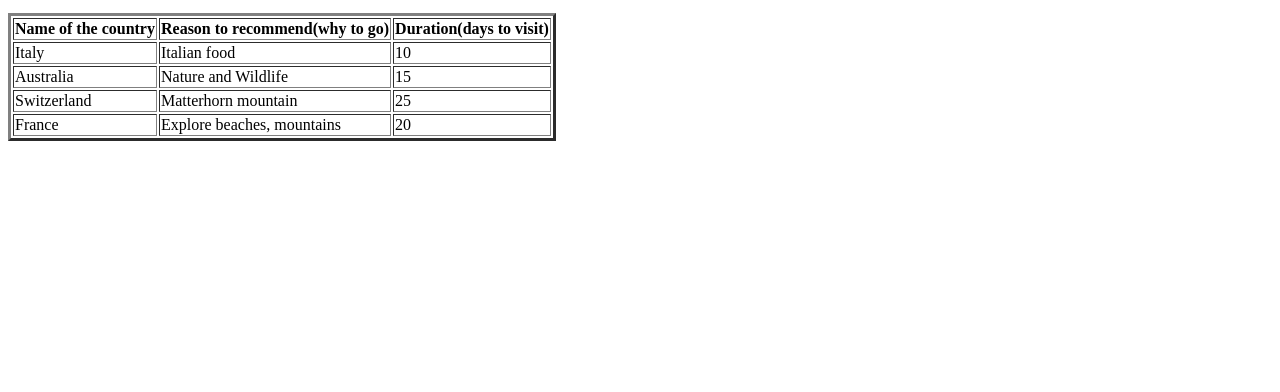
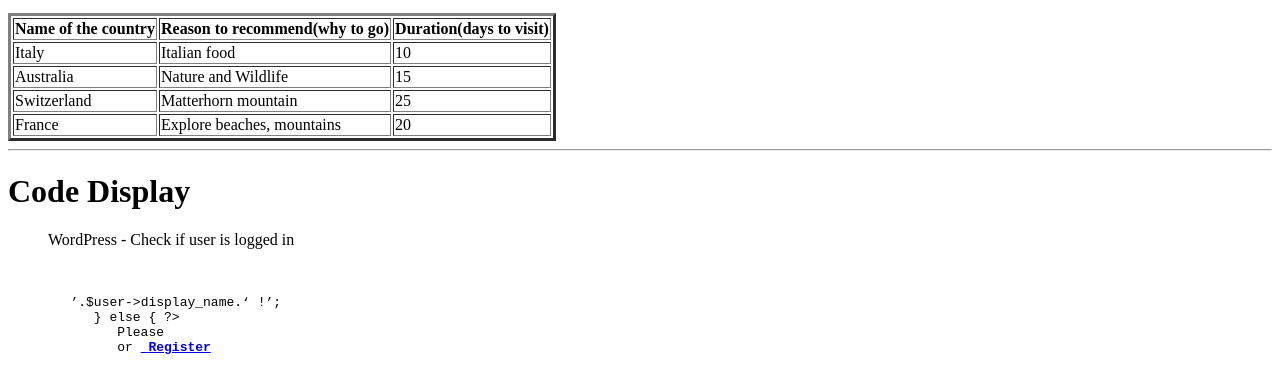
Before and after one commit to 44-563-Web-Apps-S23/44563-webapps-assignment-3-SwarupaJinne, a plain HTML site: page index.html in a window 1280 px wide. Shown: the part 578-970 px from the top of the page. Before the commit the page ends 800 px from the top, so only its background shows below. Drawn offline with Linux system fonts and the light colour scheme.

Commit message:
changes after adding code

```diff
--- a/index.html
+++ b/index.html
@@ -61,6 +61,26 @@
     </tr>
 </table>
 
+<hr>
+<h1>Code Display</h1>
+
+<blockquote cite="https://stackoverflow.com/questions/19946972/wordpress-check-if-user-is-logged-in">WordPress - Check if user is logged in</blockquote>
+
+<pre>
+    <div id="user-details">
+        <?php
+           if (is_user_logged_in()) {
+              $user = wp_get_current_user();
+              echo ‘Welcome back <strong>’.$user->display_name.‘</strong> !’;
+           } else { ?>
+              Please <strong><?php wp_loginout(); ?></strong>
+              or <a href="<?php echo get_option(’home’); ?>/wp-login.php?action=register"> <strong>Register</strong></a>
+        <?php } ?>
+        </div>
+</pre>
+
+
+
 
 
 
```
